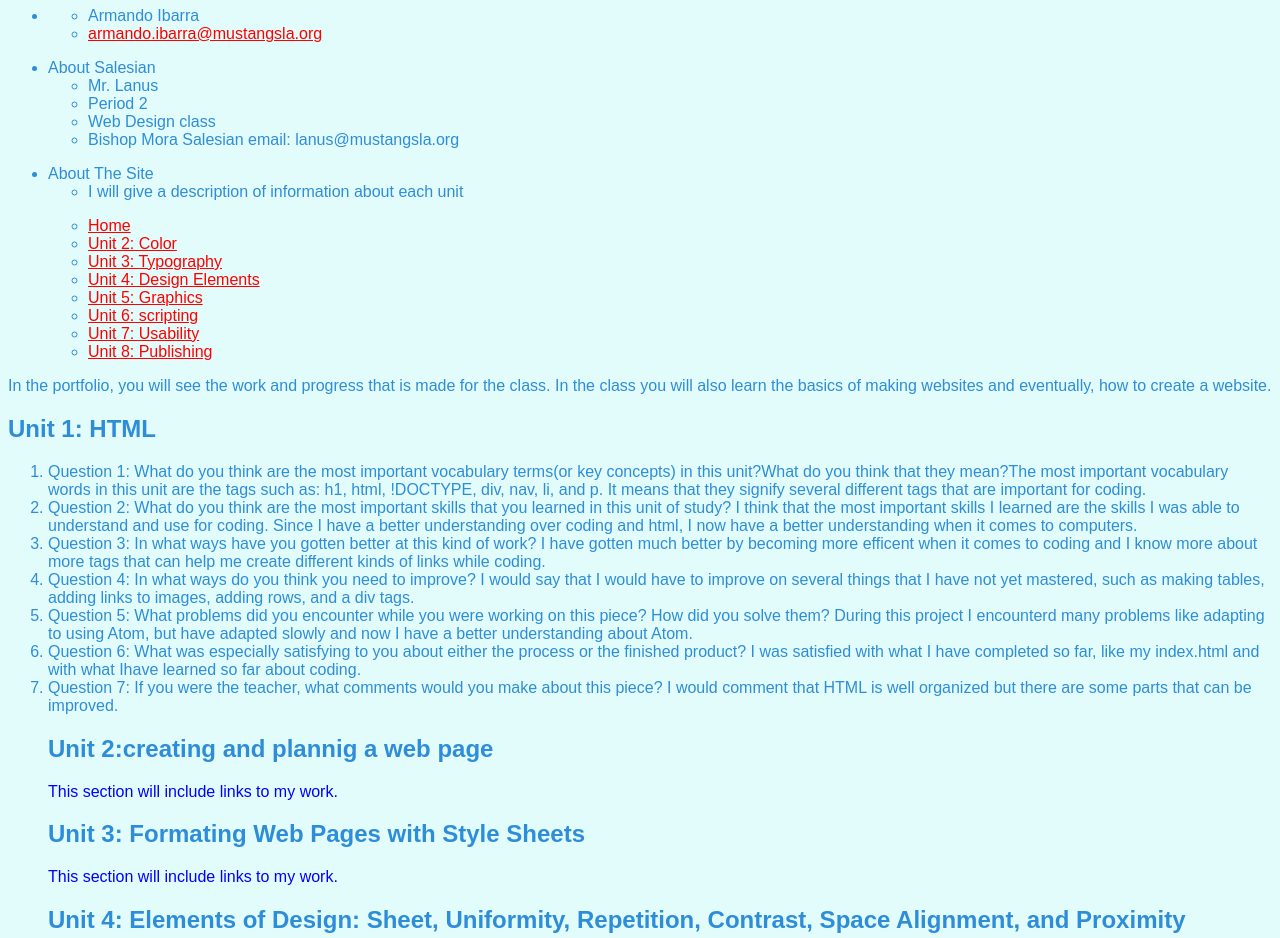
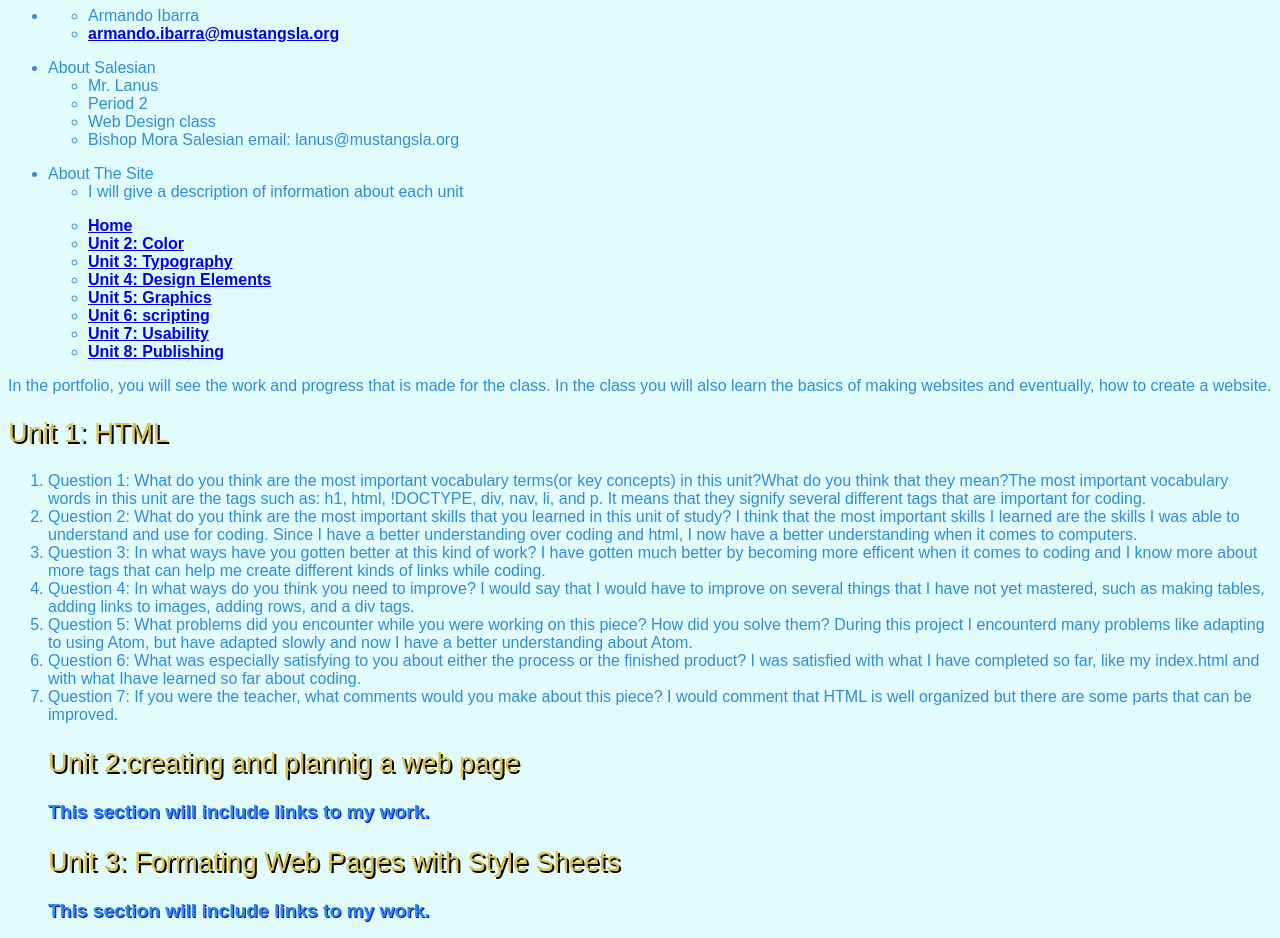
Before and after one commit to aibarra10/portfolio_armandoibarra, a plain HTML site: page index.html in a window 1280 px wide. Shown: the part 99-1037 px from the top of the page. Drawn offline with Linux system fonts and the light colour scheme.

Commit message:
edited stylessheets

```diff
--- a/styles/stylesheet.css
+++ b/styles/stylesheet.css
@@ -18,15 +18,25 @@
       color: #33C4FF;/*black*/
       text-align: center;
     }
-    h2
-    {
 
+    h2 {
+      font-size: 1.7em;
+     font-weight: 200;
+    color: #DEC04D;
+    text-shadow: 2px 2px black;
+}
 
-    }
+a {
+font-weight: bold;
+}
 
-    a {
-      color: red;
-    }
-p{
-  color: blue
+li {
+
 }
+
+p {
+  font-size: 1.2em;
+  font-weight: 600;
+  color: #2E8DD8;
+  text-shadow: 1px 1px blue;
+}
```
